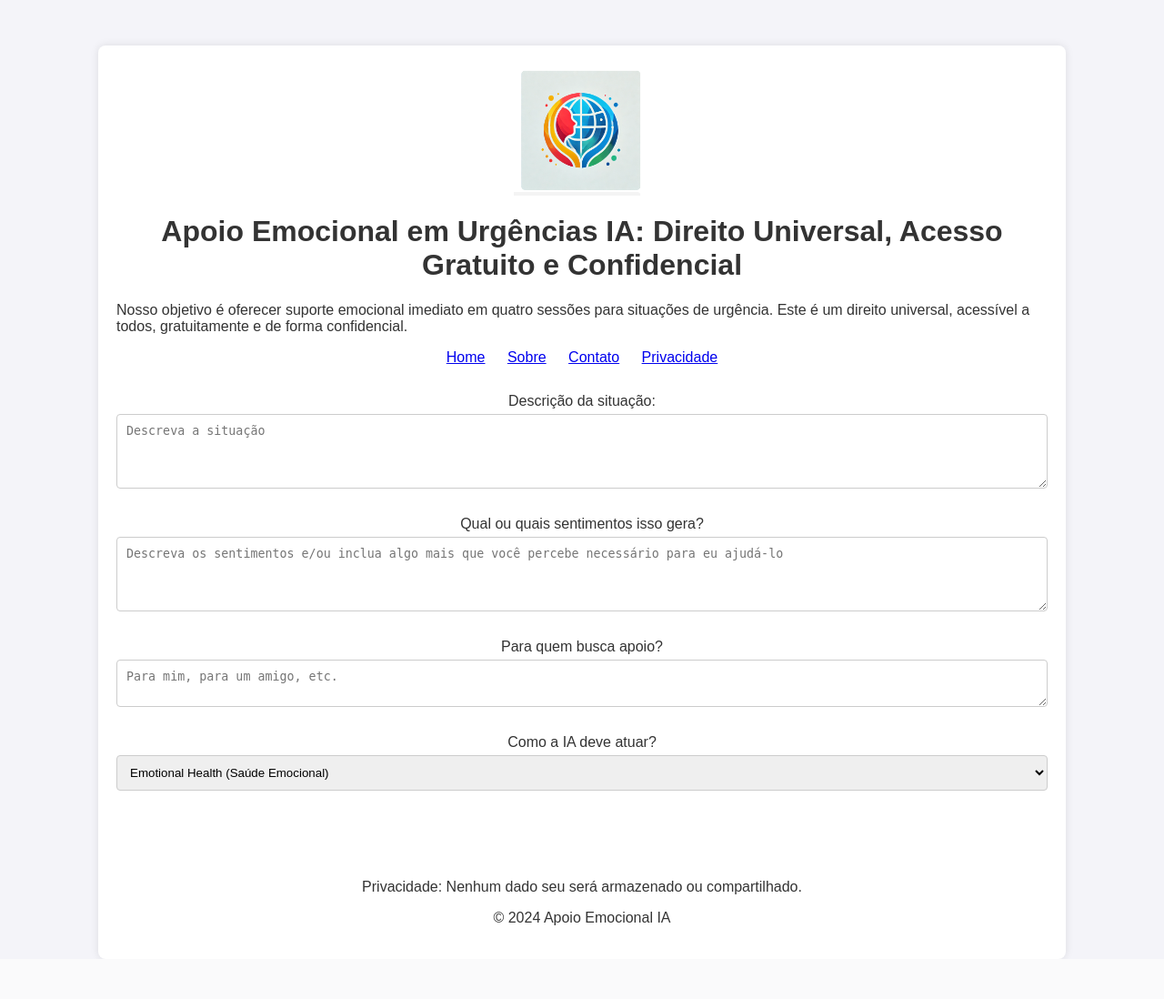
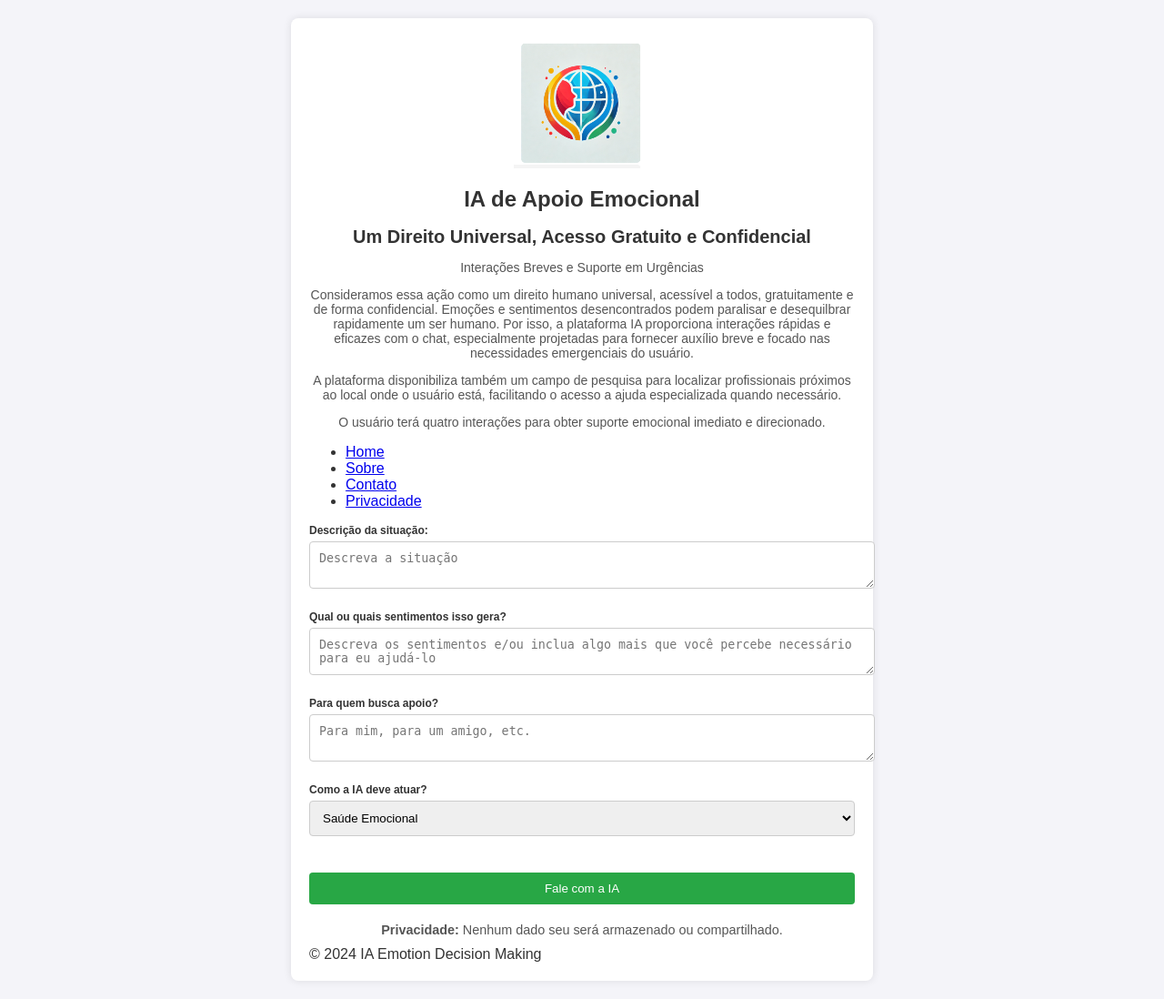
Before and after one commit to JoaoCarlosOrquiza/iaemotiondecisionmaking, a Flask app: page / in a window 1280 px wide. Shown: the whole page at 91% size. Before the commit the page ends 1054 px from the top, so only its background shows below. Run offline with Flask 2, Linux system fonts and the light colour scheme.

Commit message:
Atualizações no layout e inclusão de favicon.ico e logo.png

```diff
--- a/static/css/styles.css
+++ b/static/css/styles.css
@@ -35,60 +35,74 @@ body {
     background-color: #f4f4f9;
     color: #333;
     margin: 0;
-    padding: 0;
+    padding: 20px;
     transition: background-color 0.3s ease;
 }
 
 .container {
-    width: 80%;
+    width: 100%;
+    max-width: 600px;
     margin: 0 auto;
     padding: 20px;
     background-color: #fff;
     box-shadow: 0 0 10px rgba(0, 0, 0, 0.1);
-    margin-top: 50px;
     border-radius: 8px;
     transition: all 0.3s ease;
 }
 
-h1, h2, h3 {
+h1 {
+    font-size: 24px;
+    font-weight: bold;
+    color: #333;
+    margin-bottom: 15px;
     text-align: center;
-    color: #333;
 }
 
-form {
-    display: flex;
-    flex-direction: column;
+h2 {
+    font-size: 20px;
+    font-weight: bold;
+    color: #333;
+    margin-bottom: 10px;
+    text-align: center;
+}
+
+p {
+    font-size: 14px;
+    color: #555;
+    margin-bottom: 10px;
+    text-align: center;
 }
 
 label {
-    margin: 10px 0 5px;
+    display: block;
+    font-size: 12px;
+    font-weight: bold;
+    color: #333;
+    margin-bottom: 5px;
+    text-align: left;
 }
 
-input, select, textarea {
+textarea, select {
+    width: 100%;
     padding: 10px;
     margin-bottom: 20px;
     border: 1px solid #ccc;
     border-radius: 4px;
-    width: 100%;
-    box-sizing: border-box;
 }
 
 button {
     padding: 10px;
-    background-color: #ccc; /* Neutral color */
+    background-color: #28a745;
     color: #fff;
     border: none;
     border-radius: 4px;
-    cursor: not-allowed;
+    cursor: pointer;
+    width: 100%;
+    margin-top: 20px;
     transition: background-color 0.3s ease;
 }
 
-button.enabled {
-    background-color: #28a745; /* Green */
-    cursor: pointer;
-}
-
-button:hover.enabled {
+button:hover {
     background-color: #218838;
 }
 
@@ -99,74 +113,11 @@ button:hover.enabled {
     color: #555;
 }
 
-/* Estilo adicionado para o contêiner da resposta */
-.response-container {
-    max-height: none; /* Ajuste este valor conforme necessário */
-    overflow: auto;
-    margin-bottom: 20px;
-    padding: 10px;
-    border: 1px solid #ccc;
-    border-radius: 4px;
-}
-
-/* Cores de fundo diferentes para cada resposta */
-.response-1 {
-    background-color: #f0f8ff; /* Light blue */
-}
-
-.response-2 {
-    background-color: #e6ffe6; /* Light green */
-}
-
-.response-3 {
-    background-color: #fff5e6; /* Light orange */
-}
-
-/* Estilo para garantir que o botão "Continuar" esteja visível */
-form#feedback-form, form#location-form, form#continue-form {
-    display: flex;
-    flex-direction: column;
-    align-items: center;
-}
-
-form#continue-form button {
+.logo {
     display: block;
-    width: 100%;
-    max-width: 200px;
-    margin: 20px auto;
-}
-
-/* Nova classe para centralizar o texto */
-.center-text {
-    text-align: center;
-    margin: 20px 0; /* Adiciona espaçamento vertical */
-}
-
-.no-cost {
-    display: block; /* Faz com que o texto quebre em uma nova linha em telas pequenas */
-    margin-top: 10px; /* Espaçamento adicional para separar a linha */
-}
-
-/* Estilos para o menu de navegação */
-.nav-list {
-    text-align: center;
-    list-style-type: none;
-    padding: 0;
-}
-
-.nav-list li {
-    display: inline-block;
-    margin-right: 20px;
-}
-
-.nav-list li:last-child {
-    margin-right: 0;
-}
-
-/* Estilos para o rodapé */
-footer {
-    text-align: center;
-    margin-top: 20px;
+    margin: 0 auto 20px;
+    max-width: 150px;
+    height: auto;
 }
 
 /* Estilos responsivos */
@@ -186,10 +137,3 @@ footer {
         margin-top: 10px;
     }
 }
-
-.logo {
-    display: block;
-    margin: 0 auto 20px;
-    max-width: 150px; /* Defina a largura máxima da logo */
-    height: auto; /* Mantém a proporção da imagem */
-}
--- a/templates/index.html
+++ b/templates/index.html
@@ -3,48 +3,67 @@
 <head>
     <meta charset="UTF-8">
     <meta name="viewport" content="width=device-width, initial-scale=1.0">
-    <link rel="stylesheet" href="/static/css/styles.css">
-    <title>Apoio Emocional em Urgências IA</title>
+    <meta name="description" content="IA Emotion Decision Making - Suporte para tomadas de decisões emocionais utilizando IA.">
+    <meta name="keywords" content="IA, Decisões Emocionais, Terapia Cognitivo-Comportamental, Suporte Emocional">
+    <meta name="author" content="Equipe de IA Emotion Decision Making">
+    <title>IA Apoio Emocional em Urgências</title>
+    <link rel="stylesheet" href="https://cdnjs.cloudflare.com/ajax/libs/font-awesome/5.15.3/css/all.min.css">
+    <link rel="stylesheet" href="static/css/styles.css">
+    <link rel="icon" href="static/images/favicon.ico" type="image/x-icon">
 </head>
 <body>
     <div class="container">
         <header>
-            <img src="/static/images/logo.png" alt="Logo IA" class="logo">
-            <h1>Apoio Emocional em Urgências IA: Direito Universal, Acesso Gratuito e Confidencial</h1>
-            <p>Nosso objetivo é oferecer suporte emocional imediato em quatro sessões para situações de urgência. Este é um direito universal, acessível a todos, gratuitamente e de forma confidencial.</p>
+            <img src="static/images/logo.png" alt="IA Emotion Decision Making Logo" class="logo">
+            <h1>IA de Apoio Emocional</h1>
+            <h2>Um Direito Universal, Acesso Gratuito e Confidencial</h2>
+            <p class="center-text">
+                Interações Breves e Suporte em Urgências
+            </p>
+            <p class="center-text">
+                Consideramos essa ação como um direito humano universal, acessível a todos, gratuitamente e de forma confidencial. Emoções e sentimentos desencontrados podem paralisar e desequilbrar rapidamente um ser humano. Por isso, a plataforma IA proporciona interações rápidas e eficazes com o chat, especialmente projetadas para fornecer auxílio breve e focado nas necessidades emergenciais do usuário.
+            </p>
+            <p class="center-text">
+                A plataforma disponibiliza também um campo de pesquisa para localizar profissionais próximos ao local onde o usuário está, facilitando o acesso a ajuda especializada quando necessário.
+            </p>
+            <p class="center-text">
+                O usuário terá quatro interações para obter suporte emocional imediato e direcionado.
+            </p>
+            <nav>
+                <ul class="nav-list">
+                    <li><a href="index.html">Home</a></li>
+                    <li><a href="about.html">Sobre</a></li>
+                    <li><a href="contact.html">Contato</a></li>
+                    <li><a href="privacy.html">Privacidade</a></li>
+                </ul>
+            </nav>
         </header>
-        <nav>
-            <ul class="nav-list">
-                <li><a href="#">Home</a></li>
-                <li><a href="#">Sobre</a></li>
-                <li><a href="#">Contato</a></li>
-                <li><a href="#">Privacidade</a></li>
-            </ul>
-        </nav>
         <main>
-            <form id="feedback-form">
-                <label for="situation-description">Descrição da situação:</label>
-                <textarea id="situation-description" name="situation-description" rows="4" placeholder="Descreva a situação"></textarea>
+            <form id="decision-form" method="POST" action="/process-form">
+                <label for="situation_description">Descrição da situação:</label>
+                <textarea id="situation_description" name="situation_description" placeholder="Descreva a situação" required></textarea>
 
                 <label for="feelings">Qual ou quais sentimentos isso gera?</label>
-                <textarea id="feelings" name="feelings" rows="4" placeholder="Descreva os sentimentos e/ou inclua algo mais que você percebe necessário para eu ajudá-lo"></textarea>
+                <textarea id="feelings" name="feelings" placeholder="Descreva os sentimentos e/ou inclua algo mais que você percebe necessário para eu ajudá-lo" required></textarea>
 
-                <label for="support-target">Para quem busca apoio?</label>
-                <textarea id="support-target" name="support-target" rows="2" placeholder="Para mim, para um amigo, etc."></textarea>
+                <label for="support_reason">Para quem busca apoio?</label>
+                <textarea id="support_reason" name="support_reason" placeholder="Para mim, para um amigo, etc." required></textarea>
 
-                <label for="support-type">Como a IA deve atuar?</label>
-                <select id="support-type" name="support-type">
-                    <option value="emotional-health">Emotional Health (Saúde Emocional)</option>
+                <label for="ia_action">Como a IA deve atuar?</label>
+                <select id="ia_action" name="ia_action" required>
+                    <option value="emotional_health">Saúde Emocional</option>
+                    <option value="financial_health">Saúde Financeira</option>
+                    <option value="legal_support">Suporte Jurídico</option>
                 </select>
 
-                <button type="submit">Fale com a IA</button>
+                <button type="submit" disabled>Fale com a IA</button>
             </form>
+            <p class="privacy"><strong>Privacidade:</strong> Nenhum dado seu será armazenado ou compartilhado.</p>
         </main>
         <footer>
-            <p>Privacidade: Nenhum dado seu será armazenado ou compartilhado.</p>
-            <p>&copy; 2024 Apoio Emocional IA</p>
+            © 2024 IA Emotion Decision Making
         </footer>
     </div>
-    <script src="/static/js/script.js"></script>
+    <script src="static/js/script.js"></script>
 </body>
 </html>
```
Also changed, not shown: static/images/favicon.ico.
